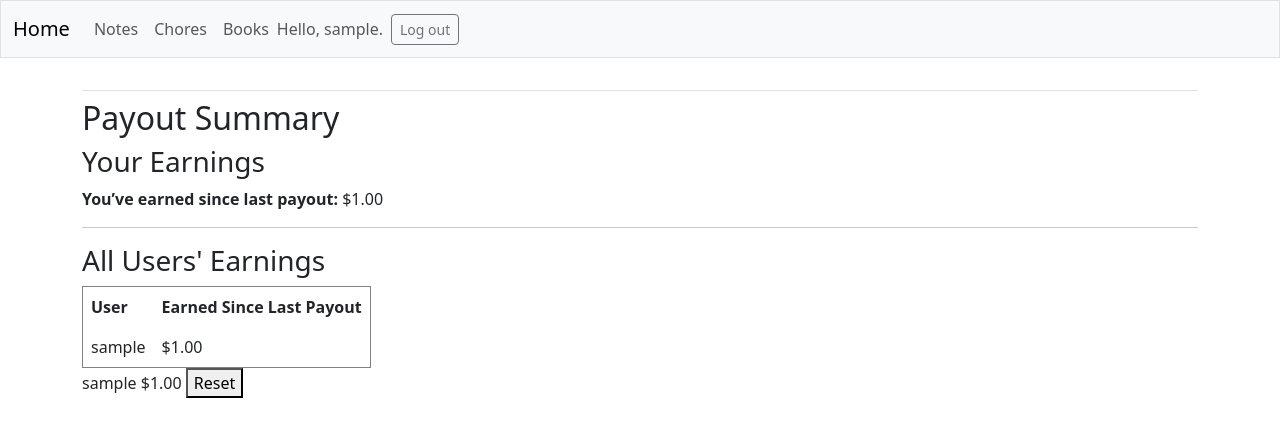
After one commit to MustyMuffin/household_django, a Django app: page /chores/payout/ in a window 1280 px wide. The commit adds this page. Shown: the top 437 px of the page. Run offline with Django 5.2, Linux system fonts and the light colour scheme; a user stored in the database is signed in; tables that the repository leaves empty hold one stand-in row (values such as "Sample post"); some libraries are stand-ins or nearby versions.

Commit message:
Added Payouts Page
 - Payouts Page shows user's earnings
- Reset button for superuser allows payouts to go out (this resets the earnedSincePayout variable in models to 0)

New Todo
- Set earnings to appear on user home screen

```diff
--- a/chores/forms.py
+++ b/chores/forms.py
@@ -3,9 +3,7 @@ from django.contrib.auth.models import User
 
 from .models import Chore, ChoreEntry, EarnedWage
 
-
 # from . import views
-
 
 class ChoreForm(forms.ModelForm):
     class Meta:
--- a/chores/templates/chores/chores.html
+++ b/chores/templates/chores/chores.html
@@ -13,9 +13,15 @@
           {{ chore.text }}</a>
           <div class="card-body">{{ chore.wage|linebreaks }}</div>
       </li>
+
     {% empty %}
       <li class="list-group-item border-0">No chores have been added yet.</li>
     {% endfor %}
+
+    <li class="list-group-item border-0">
+      <a class="nav-link" href="{% url 'chores:payout' %}">
+          Payout</a></li>
   </ul>
 
+
 {% endblock content %}
--- /dev/null
+++ b/chores/templates/chores/payout.html
@@ -0,0 +1,48 @@
+{% extends 'household_main/base.html' %}
+
+{% load static %}
+
+{% block content %}
+  <h2>Payout Summary</h2>
+
+  <h3>Your Earnings</h3>
+  <p><strong>You’ve earned since last payout:</strong> ${{ wage_earned }}</p>
+
+  <hr>
+
+  <h3>All Users' Earnings</h3>
+  <table border="1" cellpadding="8">
+    <thead>
+      <tr>
+        <th>User</th>
+        <th>Earned Since Last Payout</th>
+      </tr>
+    </thead>
+    <tbody>
+      {% for entry in all_earners %}
+        <tr>
+          <td>{{ entry.user.username }}</td>
+          <td>${{ entry.earnedSincePayout }}</td>
+        </tr>
+      {% empty %}
+        <tr>
+          <td colspan="2">No earnings found.</td>
+        </tr>
+      {% endfor %}
+    </tbody>
+  </table>
+
+    {% for entry in all_earners %}
+  <tr>
+    <td>{{ entry.user.username }}</td>
+    <td>${{ entry.earnedSincePayout }}</td>
+    <td>
+      <form action="{% url 'chores:reset_earned_wage' entry.user.id %}" method="post" style="display:inline;">
+        {% csrf_token %}
+        <button type="submit" onclick="return confirm('Are you sure you want to reset this user\'s earnings?')">Reset</button>
+      </form>
+    </td>
+  </tr>
+{% endfor %}
+
+{% endblock %}
--- a/chores/urls.py
+++ b/chores/urls.py
@@ -14,6 +14,10 @@ urlpatterns = [
     # path('new_chore/', views.new_chore, name='new_chore'),
     # Page for adding a new entry.
     path('new_chore_entry/<int:chore_id>/', views.new_chore_entry, name='new_chore_entry'),
+    # Path for seeing payout
+    path('payout/', views.payout, name='payout'),
+    # Path for resetting a user payout
+    path('reset/<int:user_id>/', views.reset_earned_wage, name='reset_earned_wage'),
     # Page for editing an entry.
     # path('edit_chore_entry/<int:chore_entry_id>/', views.edit_chore_entry, name='edit_chore_entry'),
 ]
--- a/chores/views.py
+++ b/chores/views.py
@@ -1,8 +1,9 @@
-from django.shortcuts import render, redirect
+from django.shortcuts import render, redirect, get_object_or_404
 from django.contrib.auth.decorators import login_required
+from django.contrib.auth.decorators import user_passes_test
 # from django.http import Http404
 
-from .models import Chore, EarnedWage
+from .models import Chore, EarnedWage, ChoreEntry
 from .forms import ChoreEntryForm
 
 def chores(request):
@@ -47,6 +48,29 @@ def new_chore_entry(request, chore_id):
     context = {'chore': chore, 'form': form}
     return render(request, 'chores/new_chore_entry.html', context)
 
+def payout(request):
+    # Current user info
+    earner = EarnedWage.objects.get(user=request.user)
+    wage_earned = earner.earnedSincePayout
+
+    # All users' earnings
+    all_earners = EarnedWage.objects.select_related('user').all()
+
+    context = {
+        'wage_earned': wage_earned,
+        'earner': earner,
+        'all_earners': all_earners,
+    }
+    return render(request, 'chores/payout.html', context)
+
+@login_required
+@user_passes_test(lambda u: u.is_superuser)
+def reset_earned_wage(request, user_id):
+    earned = get_object_or_404(EarnedWage, user_id=user_id)
+    earned.earnedSincePayout = 0
+    earned.save()
+    return redirect('chores:payout')
+
 # def view_wage(request, chore_id):
 
 # @login_required
```
